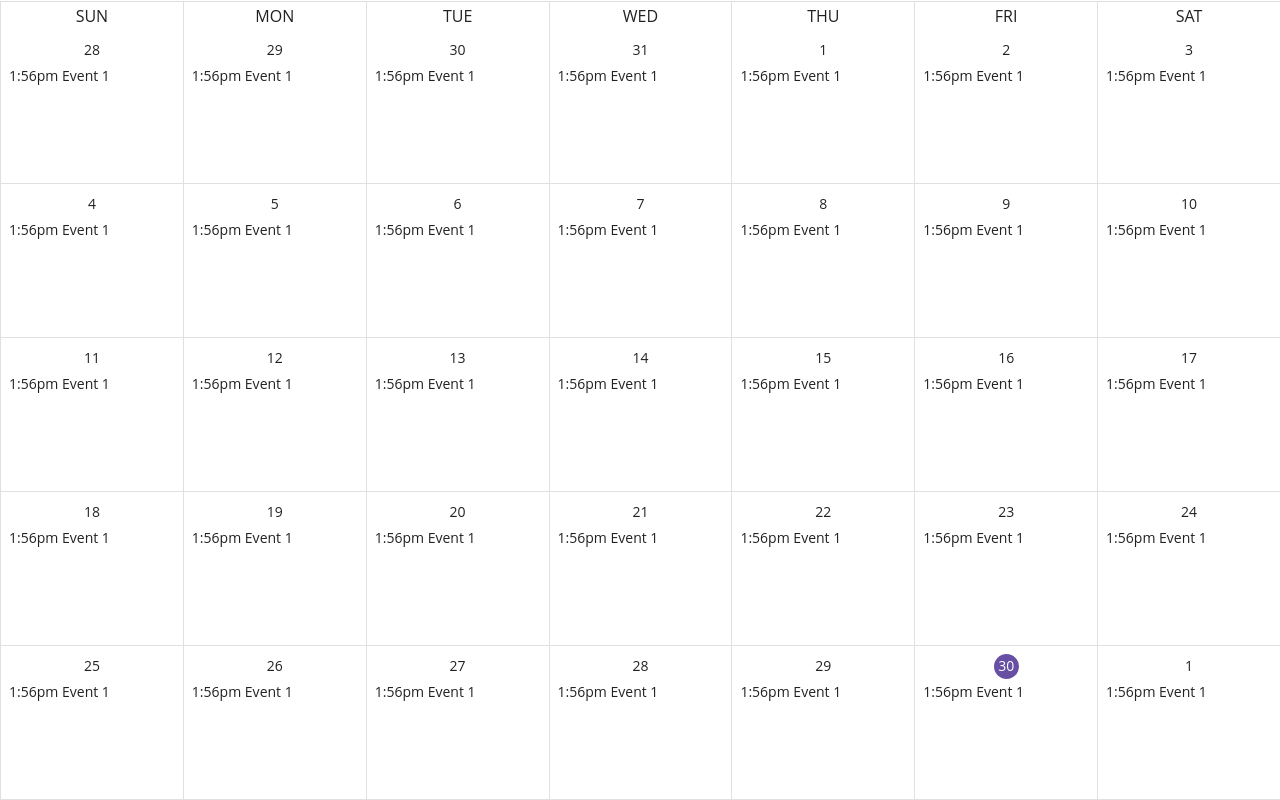
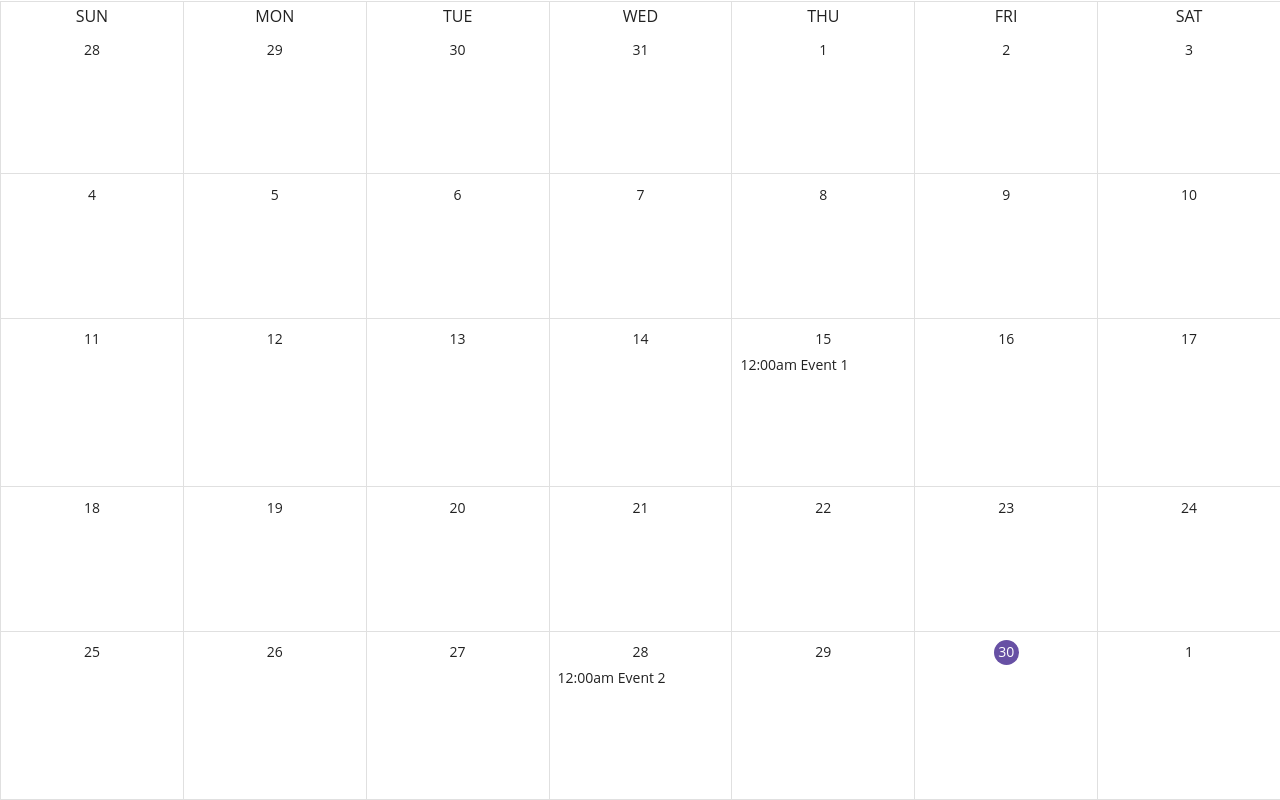
Before and after one commit to darrenleung1208hk/timeflex-revamp, a Next.js app: page /month in a window 1280 px wide. Built offline with nearby package versions, Linux system fonts and the light colour scheme.

Commit message:
render events from array of data

```diff
--- a/components/MonthCalendar.tsx
+++ b/components/MonthCalendar.tsx
@@ -1,7 +1,7 @@
 import { Box, Grid, Stack, Typography } from "@mui/material";
-import { Event, getMonthCalendarDays, Month } from "../core";
 import { format, isSameDay } from "date-fns";
 import React from "react";
+import { Event, getMonthCalendarDays, Month } from "../core";
 
 const daysOfWeek = ["Sun", "Mon", "Tue", "Wed", "Thu", "Fri", "Sat"];
 const daysOfWeekBarHeight = "30px";
@@ -48,7 +48,7 @@ export const MonthCalendar: React.FC<Props> = ({ month, events }) => {
 				height={`calc(100% - ${daysOfWeekBarHeight})`}
 				container
 			>
-				{dates.map((date, index) => (
+				{dates.map((date) => (
 					<Grid key={date.toDateString()} item sm={12 / 7}>
 						<Stack
 							height="100%"
@@ -83,16 +83,26 @@ export const MonthCalendar: React.FC<Props> = ({ month, events }) => {
 								</Box>
 							</Stack>
 							<div>
+								{events
+									.filter((event) => isSameDay(event.startDate, date))
+									.map((event) => (
+										<Box
+											key={`${
+												event.title
+											}-${event.startDate.toDateString()}-${event.endDate.toDateString()}`}
+										>
 											<Typography
 												variant="body2"
 												component="span"
 												textTransform="lowercase"
 											>
-									{format(events[index].startDate, "p").replace(" ", "")}{" "}
+												{format(event.startDate, "p").replace(" ", "")}{" "}
 											</Typography>
 											<Typography variant="body2" component="span">
-									{events[index].title}
+												{event.title}
 											</Typography>
+										</Box>
+									))}
 							</div>
 						</Stack>
 					</Grid>
--- a/pages/month.tsx
+++ b/pages/month.tsx
@@ -3,11 +3,10 @@ import { NextPage } from "next";
 import { MonthCalendar } from "../components";
 import { Event } from "../core";
 
-const events: Event[] = new Array(60).fill({
-	title: "Event 1",
-	startDate: new Date(),
-	endDate: new Date(),
-});
+const events: Event[] = [
+	{ title: "Event 1", startDate: new Date(2022, 8, 15), endDate: new Date() },
+	{ title: "Event 2", startDate: new Date(2022, 8, 28), endDate: new Date() },
+];
 
 const Month: NextPage = () => {
 	return (
```
Lines whose indentation alone changed are shown as unchanged.
